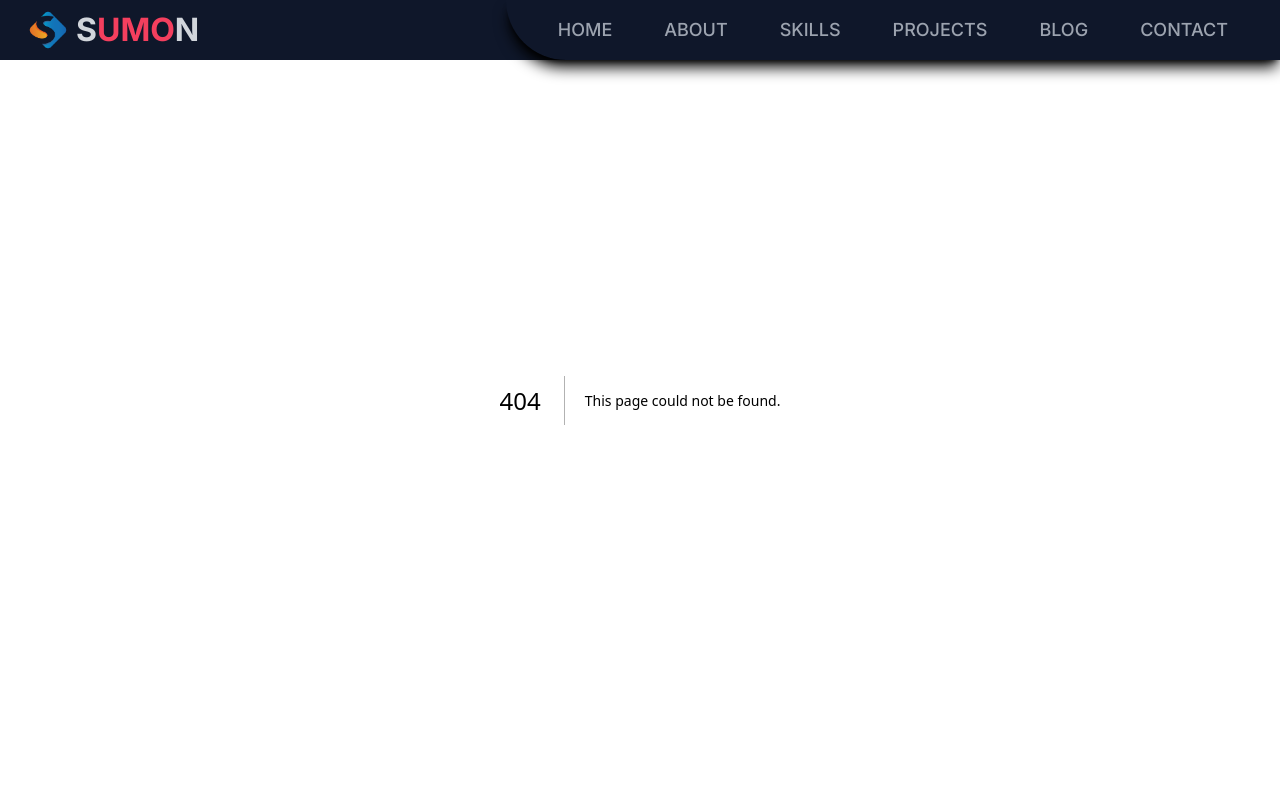
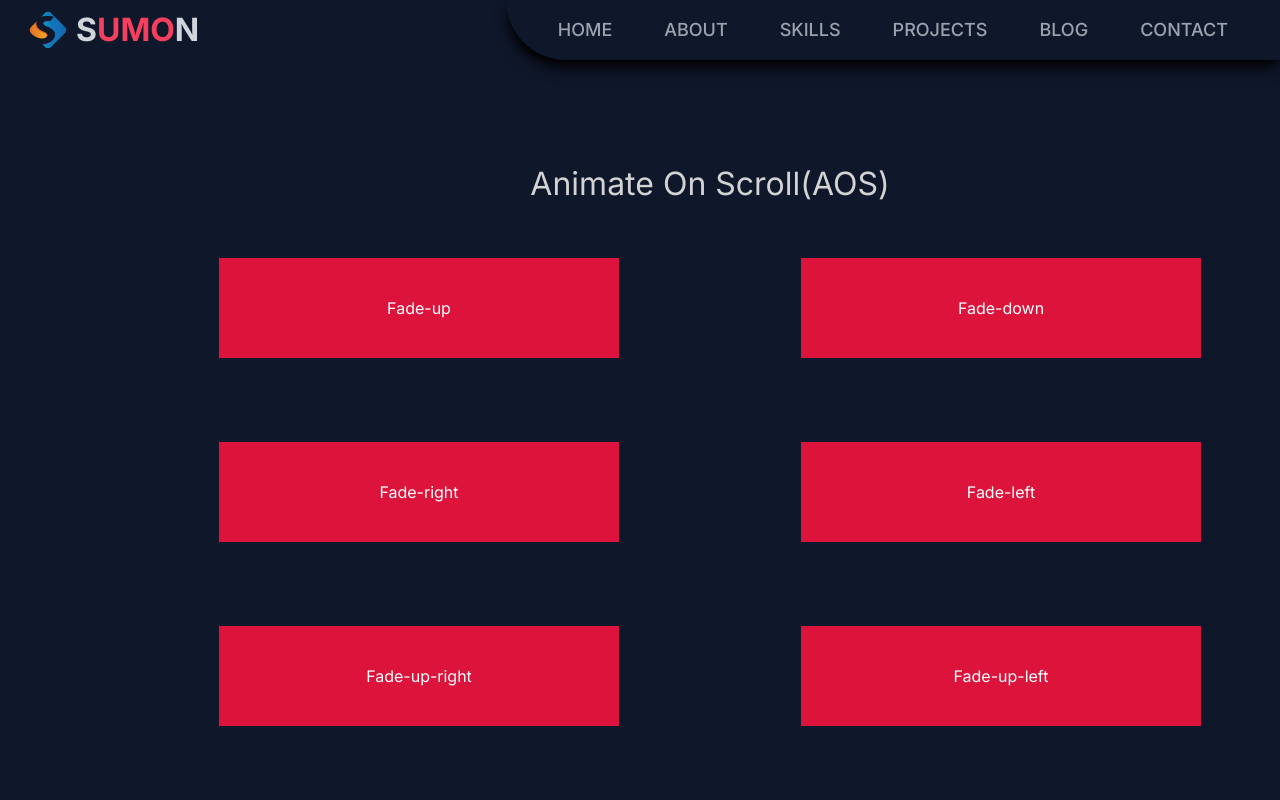
Before and after one commit to Sumon180/Portfolio-2023, a Next.js app: page /blog/aos in a window 1280 px wide. Before the commit this address had no page. Shown: the top 800 px of the page. Built offline with nearby package versions, Linux system fonts and the light colour scheme.

Commit message:
Blog page updated

```diff
--- /dev/null
+++ b/src/app/blog/aos/page.tsx
@@ -0,0 +1,23 @@
+"use client";
+import ScrollAnimation from "@/components/ScrollAnimation";
+import { motion } from "framer-motion";
+import React from "react";
+
+const page = () => {
+  return (
+    <>
+      <motion.div
+        initial={{ opacity: 0 }}
+        animate={{ opacity: 1 }}
+        exit={{ opacity: 0 }}
+        transition={{ duration: 0.5 }}
+      >
+        <div className="my-40  w-3/4 mx-auto">
+          <ScrollAnimation />
+        </div>
+      </motion.div>
+    </>
+  );
+};
+
+export default page;
--- a/src/app/blog/page.tsx
+++ b/src/app/blog/page.tsx
@@ -28,7 +28,9 @@ const Blog: FC = () => {
             <div>
               <DragDrop />
               <Card />
-              <ScrollAnimation />
+              <Link href={"/blog/aos"}>
+                <button className=" bg-rose-500">See scroll Animation</button>
+              </Link>
             </div>
           </div>
         </div>
```
